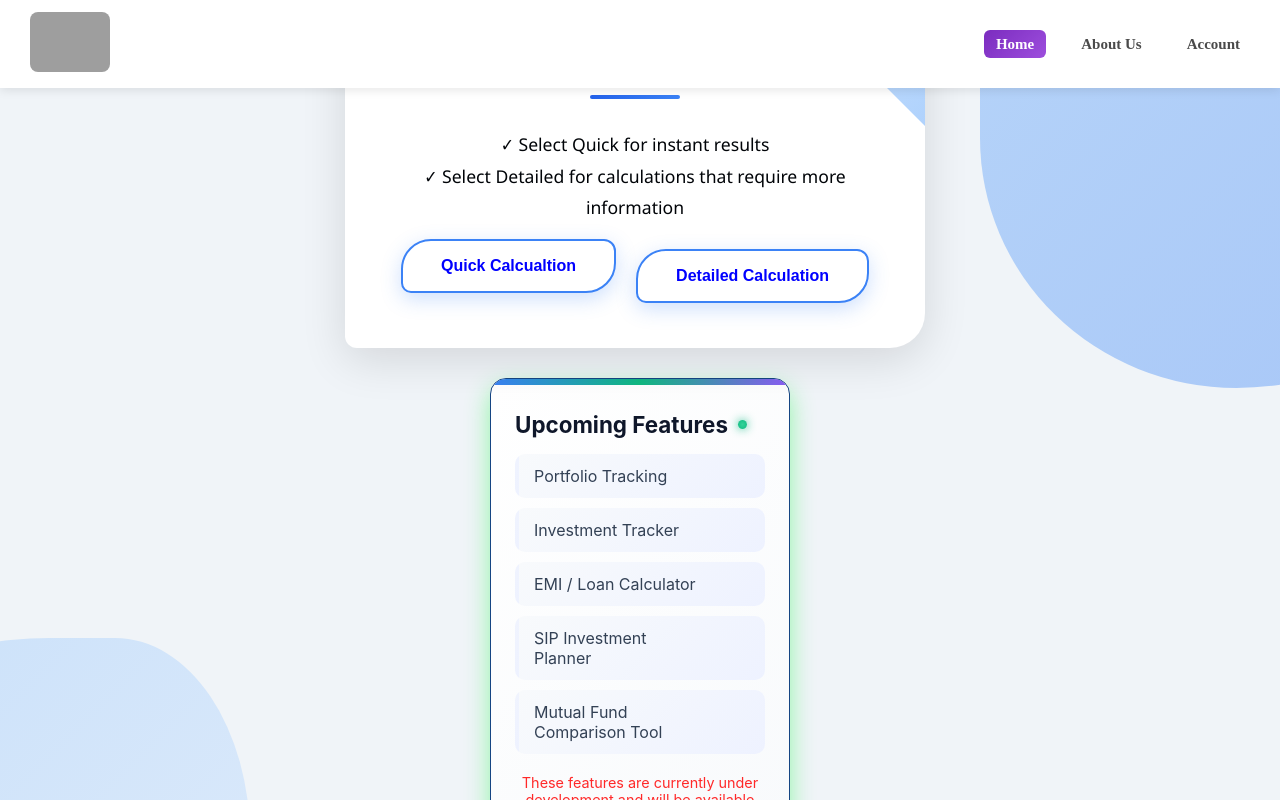
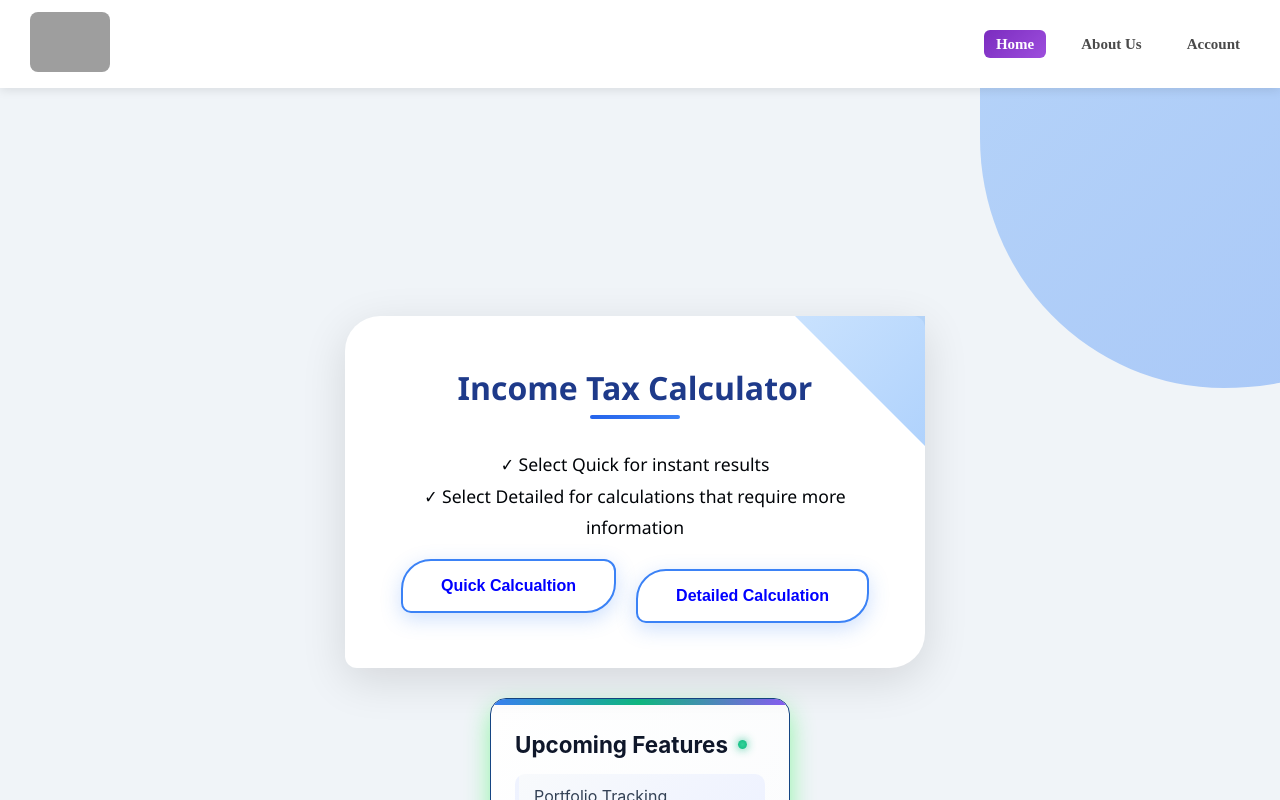
Before and after one commit to Yog964/Tax, a React (Vite) app: page /#/ in a window 1280 px wide. Shown: the top 800 px of the page. Built offline with nearby package versions, Linux system fonts and the light colour scheme; grey boxes are pictures that could not be loaded.

Commit message:
Version2.1

```diff
--- a/src/App.css
+++ b/src/App.css
@@ -804,7 +804,7 @@ option{
 /*=================================================================*/
 /* Homepage Container */
 .Homepage {
-  min-height: 100vh;
+  min-height: 180vh;
   display: flex;
   flex-direction: column;
   justify-content: center;
```
